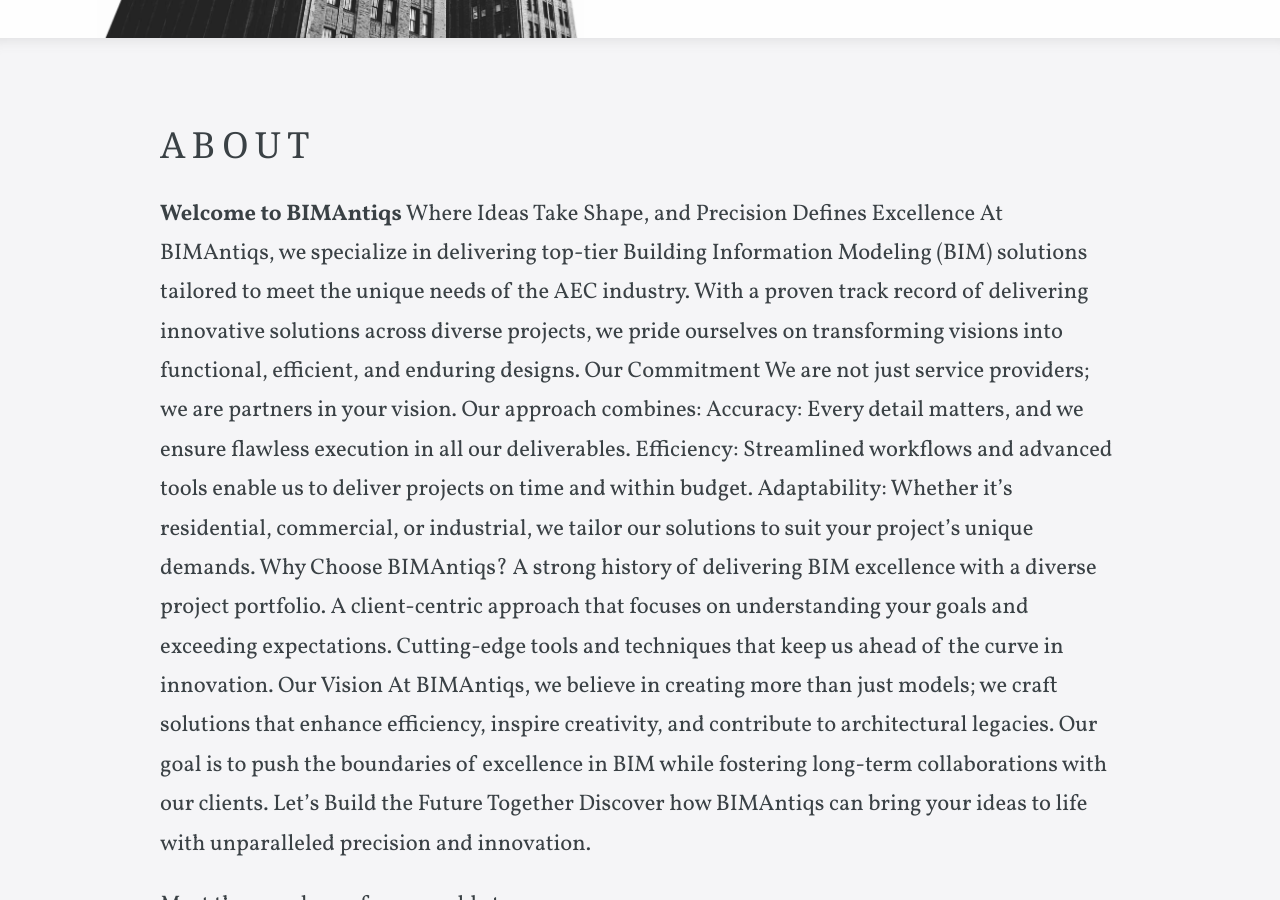
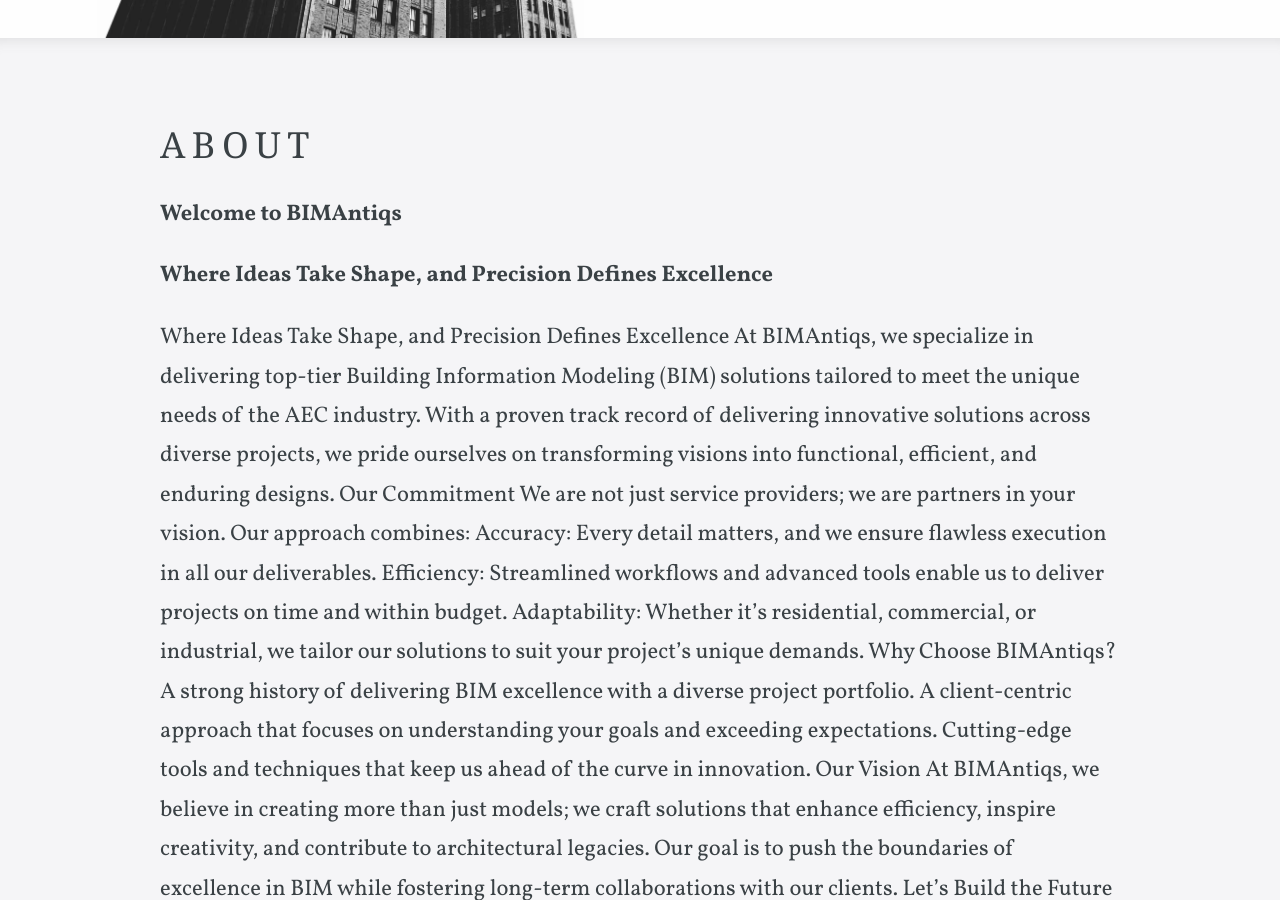
Before and after one commit to R-Madhav/BIMAntiqs.github.io, a Jekyll site: the page built from about.html, in a window 1280 px wide and 900 px high, scrolled down 382 px. Built offline with Jekyll 4.4.1, drawn with Linux system fonts in a browser that asks for light colours; some web fonts are replaced.

Commit message:
Update about.html

```diff
--- a/about.html
+++ b/about.html
@@ -10,6 +10,10 @@
 <div class="editable">
 	<p>
 		<strong>Welcome to BIMAntiqs</strong>
+	</p>
+	<p>
+		<strong>Where Ideas Take Shape, and Precision Defines Excellence</strong>
+	</p>
 		Where Ideas Take Shape, and Precision Defines Excellence
 
 		At BIMAntiqs, we specialize in delivering top-tier Building Information Modeling (BIM) solutions tailored to meet the unique needs of the AEC industry. With a proven track record of delivering innovative solutions across diverse projects, we pride ourselves on transforming visions into functional, efficient, and enduring designs.
```
